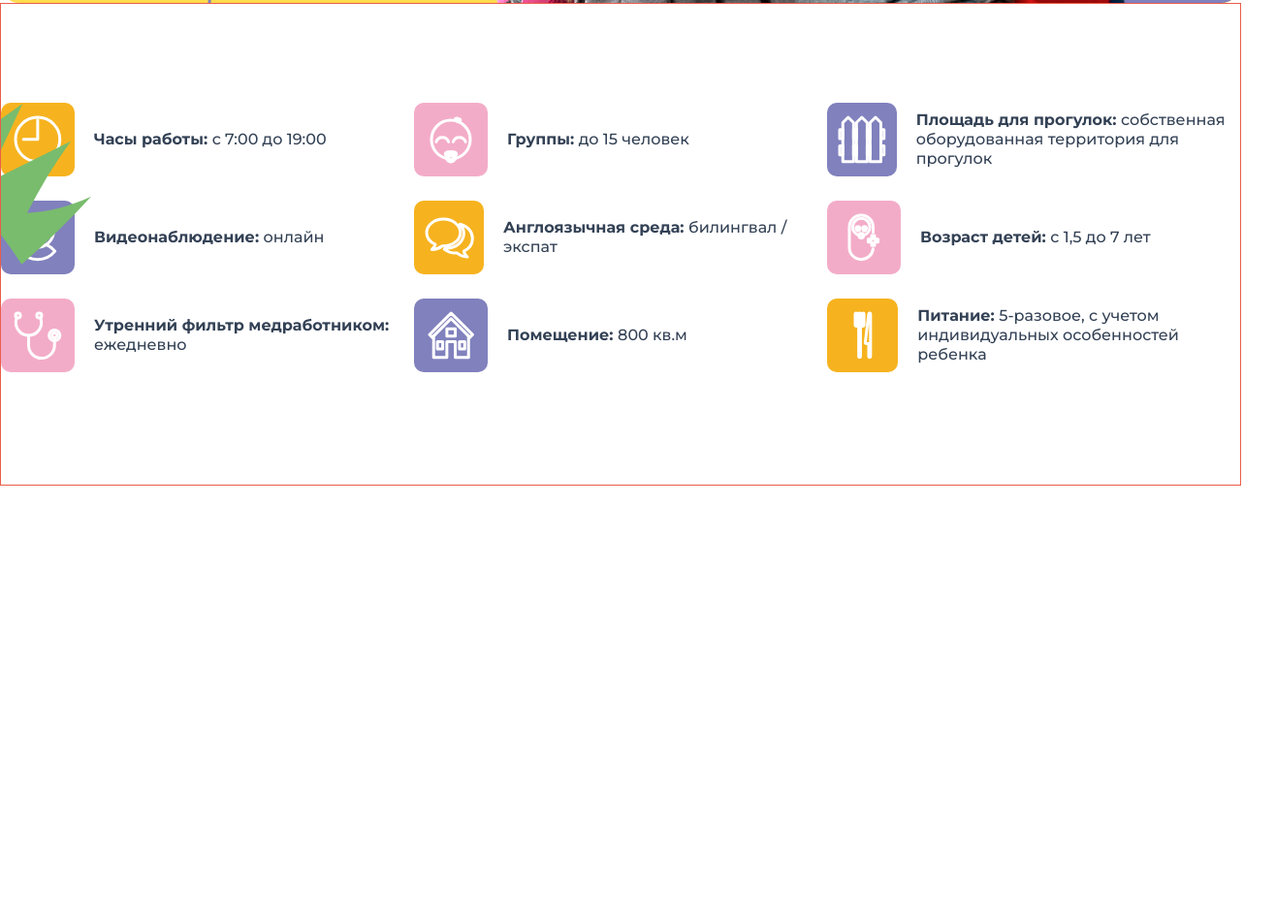
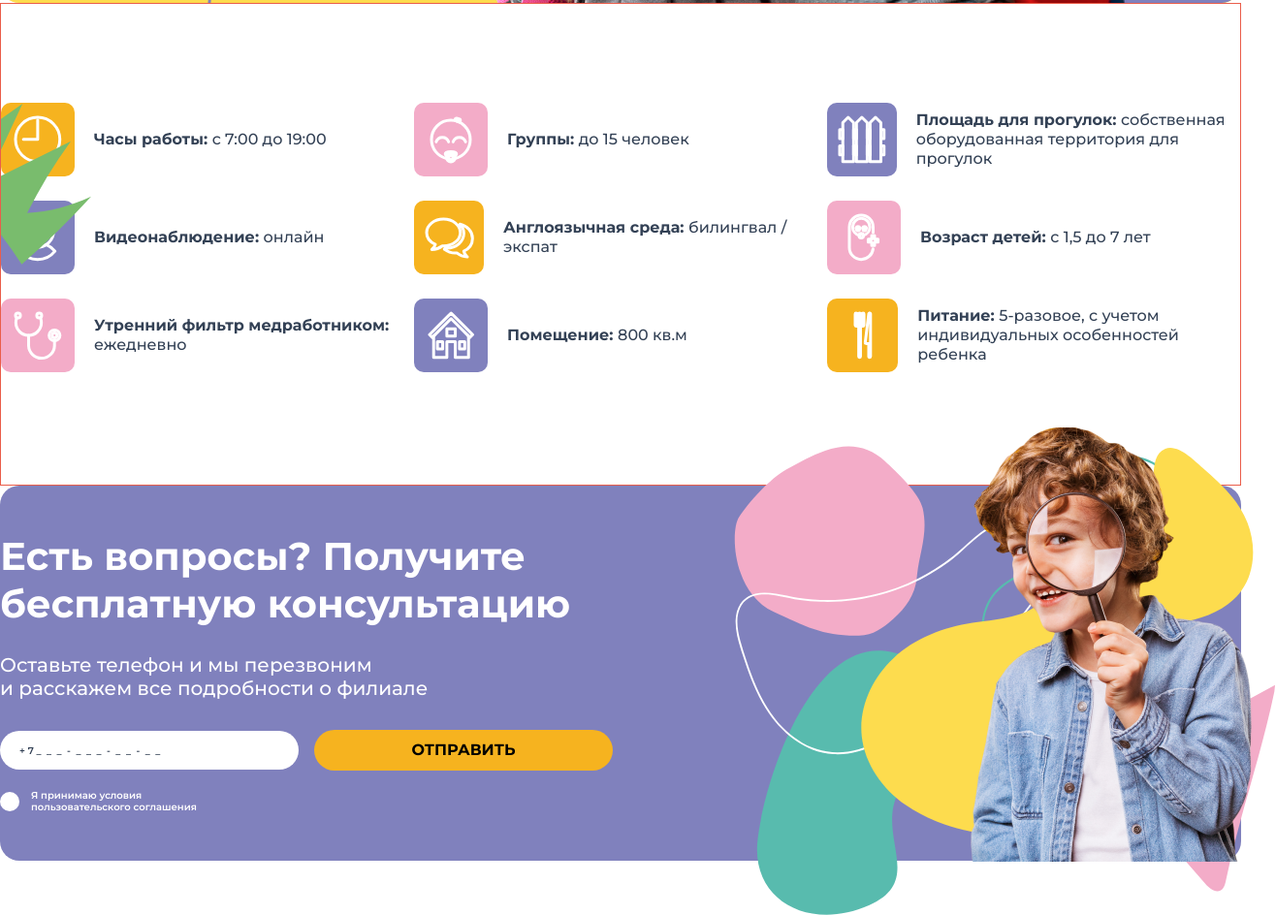
Before and after one commit to Rinakae/KidsStory, a website: page index.html in a window 1280 px wide. Shown: the part 679-1623 px from the top of the page at 97% size, 1316 px wide, since content can reach past the window. Before the commit the page ends 1180 px from the top, so only its background shows below. Drawn offline with Linux system fonts and the light colour scheme; files whose address does not match are found by name.

Commit message:
add section questions

```diff
--- a/index.html
+++ b/index.html
@@ -134,7 +134,7 @@
   </section>
   <!-- /.welcome -->
 
-  <section class="services">
+  <div class="services">
     <div class="container services__container">
       <img src="assets/svg/green.svg" alt="green grass" class="services__svg">
       <div class="services__wrapper">
@@ -186,8 +186,41 @@
       </div>
       <!-- /.services__wrapper -->
     </div>
+  </div>
+  <!-- /.services -->
+  <section class="questions">
+    <div class="questions__container container">
+      <div class="questions__wrapper">
+        <div class="questions__description">
+          <h2 class="questions__title">Есть вопросы? Получите<br>
+бесплатную консультацию</h2>
+          <p class="questions__text">Оставьте телефон и мы перезвоним <br>
+и расскажем все подробности о филиале</p>
+            <form name="form-callback" class="questions__form">
+              <div class="input-button-wrapper">
+                <input type="tel" name="user_tel" class="form-control tel" placeholder="+ 7 _  _  _  -  _  _  _  -  _  _  -  _  _" required>
+              <input type="submit" class="button btn feedback" value="отправить">
+              </div>
+              <input name="accept" type="checkbox" class="highload-checkbox" id="highload-checkbox-2" required>
+              <label for="highload-checkbox-2" class="accept">Я принимаю условия<br>пользовательского соглашения</label>
+            </form>
+        </div>
+        <!-- /.question__description -->
+        <div class="questions__imgs">
+          <img src="assets/img/boy-with-loupe.png" alt="boy-with-loupe" class="questions__img">
+          <img src="assets/svg/green-figure.svg" alt="green-figure" class="questions__img">
+          <img src="assets/svg/green-line.svg" alt="green-line" class="questions__img">
+          <img src="assets/svg/pink-oval.svg" alt="pink-oval" class="questions__img">
+          <img src="assets/svg/pink-tr.svg" alt="pink-tr" class="questions__img">
+          <img src="assets/svg/white-line.svg" alt="white-line" class="questions__img">
+          <img src="assets/svg/yellow-figure.svg" alt="yellow-figure" class="questions__img">
+        </div>
+      </div>
+      <!-- /.questions__wrapper -->
+    </div>
+
   </section>
-  <!-- /.services -->
+  <!-- /.qestions -->
 
 </body>
 </html>
--- /dev/null
+++ b/sass/_questions.sass
@@ -0,0 +1,79 @@
+.questions
+  &__container
+    border-radius: 20px
+    background: $purple
+  &__wrapper
+    display: flex
+    justify-content: space-between
+    max-width: 1420px
+    margin: 0 auto
+    padding-top: 48px
+    padding-bottom: 49px
+  &__title
+    margin: 0
+    margin-bottom: 27px
+    font-weight: 700
+    font-size: 40px
+    line-height: 49px
+    color: $white
+  &__text
+    margin: 0
+    margin-bottom: 31px
+    font-weight: 500
+    font-size: 20px
+    line-height: 24px
+    color: $white
+  &__description
+    max-width: 632px
+  &__imgs
+    position: relative
+    flex: 1
+  &__img
+    position: absolute
+    &:nth-child(1)
+      left: 369px
+      bottom: -50px
+      z-index: 7
+    &:nth-child(2)
+      left: 148px
+      bottom: -105px
+    &:nth-child(3)
+      top: -79px
+      right: 38px
+    &:nth-child(4)
+      top: -89px
+      left: 125px
+    &:nth-child(5)
+      right: -36px
+      bottom: -81px
+    &:nth-child(6)
+      left: 126px
+      top: -15px
+    &:nth-child(7)
+      top: -88px
+      left: 256px
+  .form-control
+    width: 308px
+    margin: 0
+  .button
+    width: 308px
+    margin-left: 16px
+    background: #F6B31F
+    border: none
+    height: 42px
+    border-radius: 50px
+    text-transform: uppercase
+    font-weight: 700
+    font-size: 16px
+    line-height: 20px
+    cursor: pointer
+    &:hover
+      background: $white
+      color: $purple
+  .accept
+    margin: 0
+.input-button-wrapper
+  display: flex
+  align-items: center
+  justify-content: space-between
+  margin-bottom: 20px
--- a/sass/style.sass
+++ b/sass/style.sass
@@ -4,3 +4,4 @@
 @import 'header'
 @import 'welcome'
 @import 'services'
+@import 'questions'
```
Also changed, not shown: assets/img/boy-with-loupe.png (added), assets/svg/green-figure.svg (added), assets/svg/green-line.svg (added), assets/svg/pink-oval.svg (added), assets/svg/pink-tr.svg (added), assets/svg/white-line.svg (added), assets/svg/yellow-figure.svg (added), css/style.css, 1 other file.
